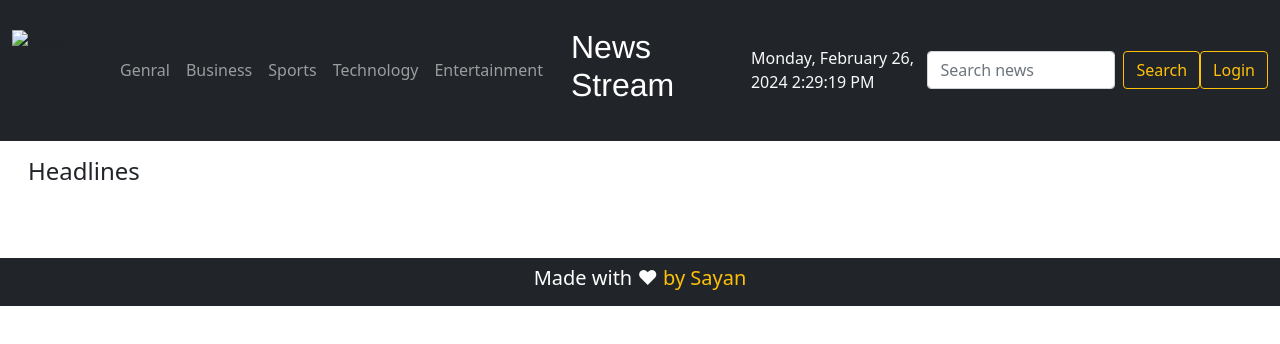
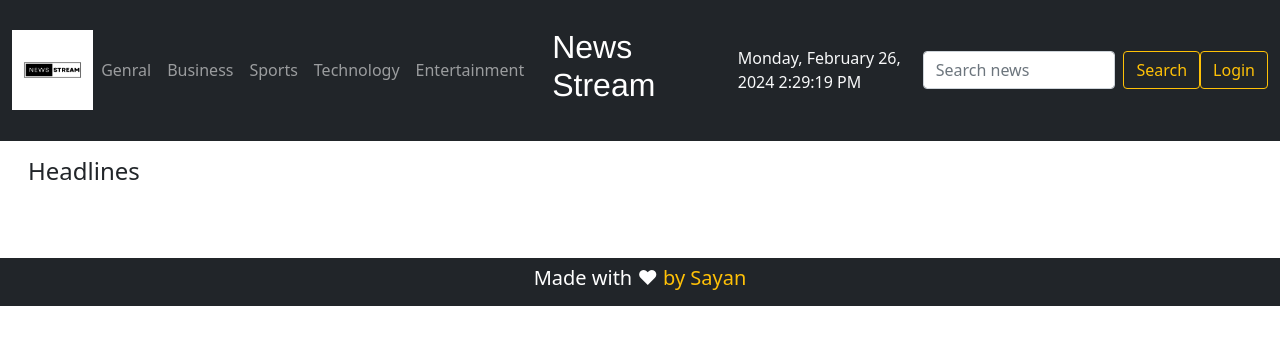
Before and after one commit to Sayanshit01/News-Stream, a plain HTML site: page index.html in a window 1280 px wide. Drawn offline with nearby package versions, Linux system fonts and the light colour scheme; the site is published under a folder, as on GitHub Pages, so addresses that start at the root find nothing; no server answers.

Commit message:
Update index.html
link changes

```diff
--- a/index.html
+++ b/index.html
@@ -18,7 +18,7 @@
                 <nav class="navbar navbar-expand-lg navbar-dark bg-dark">
                     <div class="container-fluid">
 
-                            <img src="/Assets/news.png" height="80" width="100" alt="Logo">
+                            <img src="Assets/news.png" height="80" width="100" alt="Logo">
 
                         </a>
 
```
